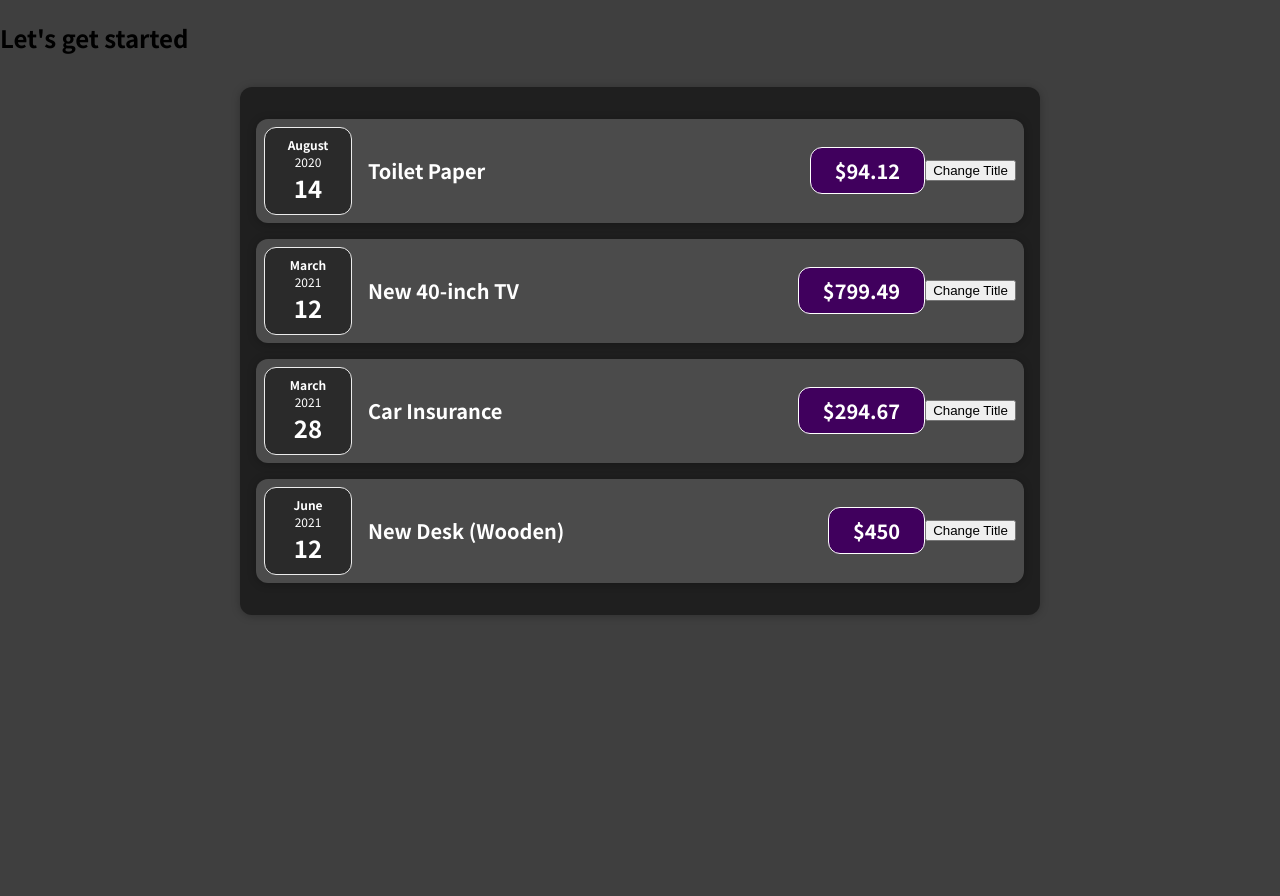
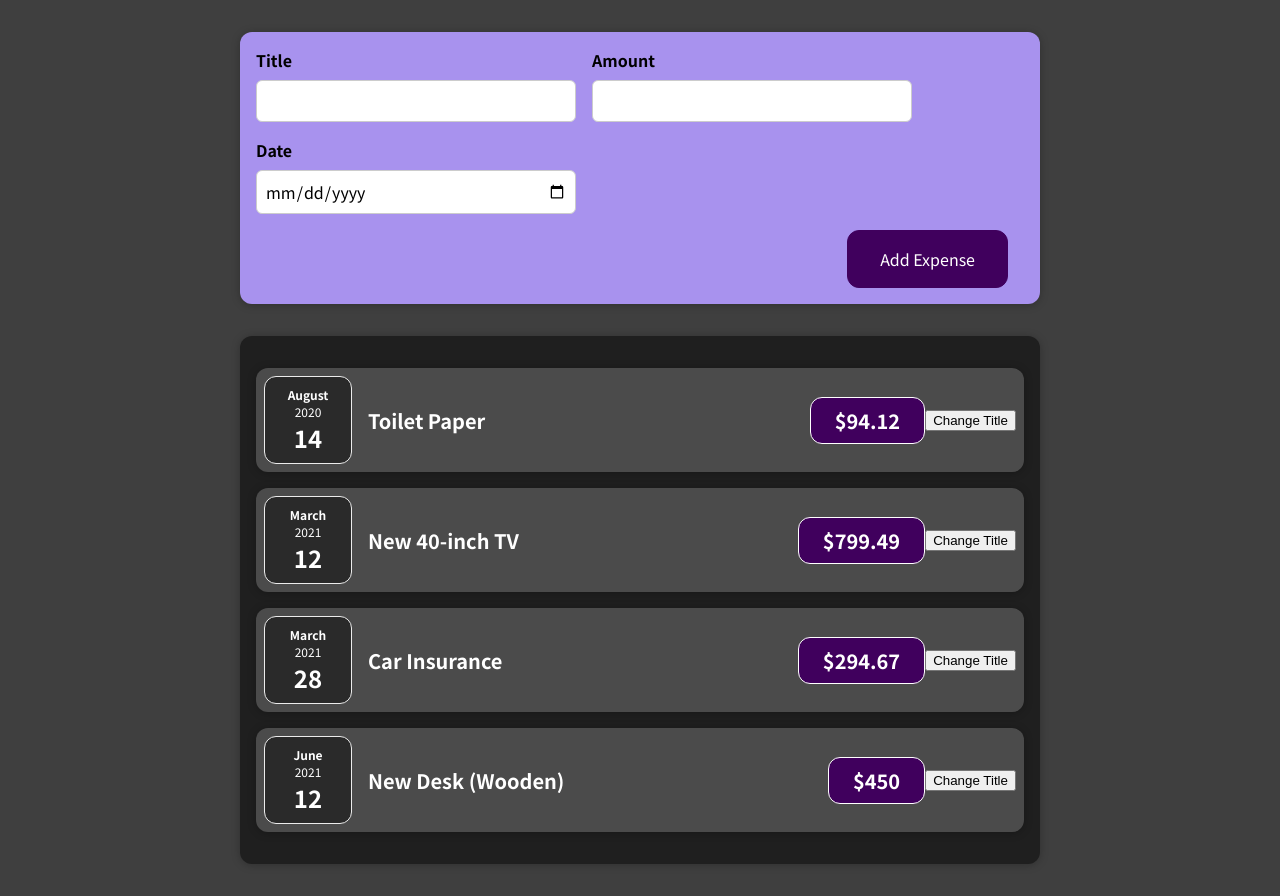
Before and after one commit to locaulker/expense-tracker, a React (Create React App) app: page / in a window 1280 px wide. Before the commit the page ends 800 px from the top, so only its background shows below. Built offline with nearby package versions, Linux system fonts and the light colour scheme.

Commit message:
added form inputs

```diff
--- a/src/App.js
+++ b/src/App.js
@@ -1,4 +1,6 @@
 import React from "react"
+
+import NewExpense from "./components/NewExpense/NewExpense"
 import Expenses from "./components/Expenses/Expenses"
 
 const App = () => {
@@ -7,31 +9,31 @@
       id: "e1",
       title: "Toilet Paper",
       amount: 94.12,
-      date: new Date(2020, 7, 14)
+      date: new Date(2020, 7, 14),
     },
     {
       id: "e2",
       title: "New 40-inch TV",
       amount: 799.49,
-      date: new Date(2021, 2, 12)
+      date: new Date(2021, 2, 12),
     },
     {
       id: "e3",
       title: "Car Insurance",
       amount: 294.67,
-      date: new Date(2021, 2, 28)
+      date: new Date(2021, 2, 28),
     },
     {
       id: "e4",
       title: "New Desk (Wooden)",
       amount: 450,
-      date: new Date(2021, 5, 12)
-    }
+      date: new Date(2021, 5, 12),
+    },
   ]
 
   return (
     <div>
-      <h2>Let's get started</h2>
+      <NewExpense />
       <Expenses items={expenses} />
     </div>
   )
--- /dev/null
+++ b/src/components/NewExpense/ExpenseForm.css
@@ -0,0 +1,26 @@
+.new-expense__controls {
+  display: flex;
+  flex-wrap: wrap;
+  gap: 1rem;
+  margin-bottom: 1rem;
+  text-align: left;
+}
+
+.new-expense__control label {
+  font-weight: bold;
+  margin-bottom: 0.5rem;
+  display: block;
+}
+
+.new-expense__control input {
+  font: inherit;
+  padding: 0.5rem;
+  border-radius: 6px;
+  border: 1px solid #ccc;
+  width: 20rem;
+  max-width: 100%;
+}
+
+.new-expense__actions {
+  text-align: right;
+}
--- /dev/null
+++ b/src/components/NewExpense/ExpenseForm.js
@@ -0,0 +1,29 @@
+import React from "react"
+
+import "./ExpenseForm.css"
+
+const ExpenseForm = () => {
+  return (
+    <form>
+      <div className="new-expense__controls">
+        <div className="new-expense__control">
+          <label>Title</label>
+          <input type="text" />
+        </div>
+        <div className="new-expense__control">
+          <label>Amount</label>
+          <input type="number" min="0.01" step="0.01" />
+        </div>
+        <div className="new-expense__control">
+          <label>Date</label>
+          <input type="date" min="2022-01-01" max="2025-12-31" />
+        </div>
+      </div>
+      <div className="new-expense__actions">
+        <button type="submit">Add Expense</button>
+      </div>
+    </form>
+  )
+}
+
+export default ExpenseForm
--- /dev/null
+++ b/src/components/NewExpense/NewExpense.css
@@ -0,0 +1,38 @@
+.new-expense {
+  background-color: #a892ee;
+  padding: 1rem;
+  margin: 2rem auto;
+  width: 50rem;
+  max-width: 95%;
+  border-radius: 12px;
+  text-align: center;
+  box-shadow: 0 1px 8px rgba(0, 0, 0, 0.25);
+}
+
+.new-expense button {
+  font: inherit;
+  cursor: pointer;
+  padding: 1rem 2rem;
+  border: 1px solid #40005d;
+  background-color: #40005d;
+  color: white;
+  border-radius: 12px;
+  margin-right: 1rem;
+}
+
+.new-expense button:hover,
+.new-expense button:active {
+  background-color: #510674;
+  border-color: #510674;
+}
+
+.new-expense button.alternative {
+  color: #220131;
+  border-color: transparent;
+  background-color: transparent;
+}
+
+.new-expense button.alternative:hover,
+.new-expense button.alternative:active {
+  background-color: #ddb3f8;
+}
--- /dev/null
+++ b/src/components/NewExpense/NewExpense.js
@@ -0,0 +1,14 @@
+import React from "react"
+
+import ExpenseForm from "./ExpenseForm"
+import "./NewExpense.css"
+
+const NewExpense = () => {
+  return (
+    <div className="new-expense">
+      <ExpenseForm />
+    </div>
+  )
+}
+
+export default NewExpense
```
